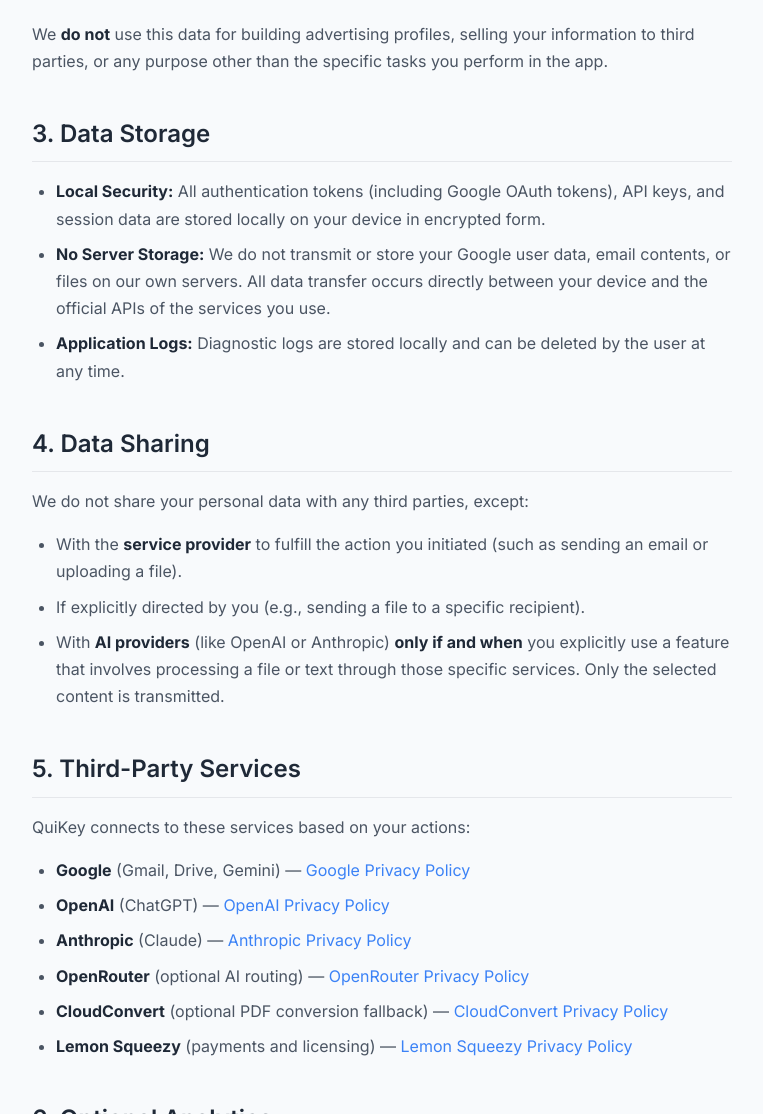
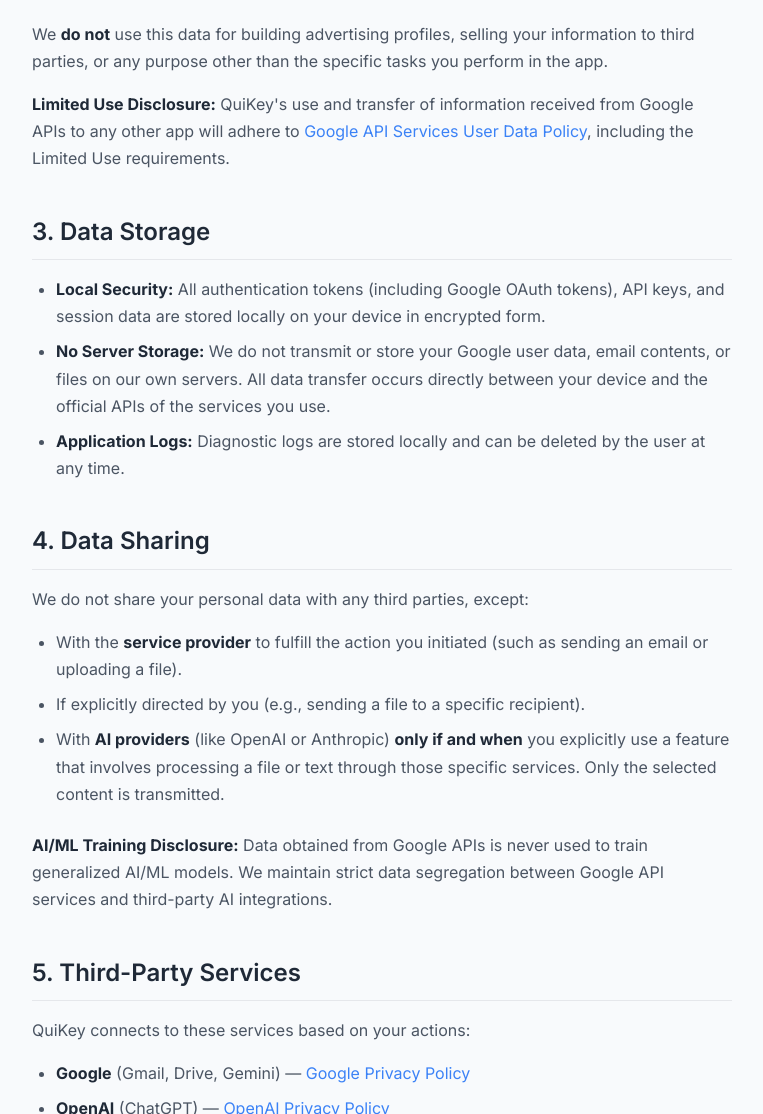
Before and after one commit to tomer-ben-david/2025-send-to-gmail-website, an Astro site: page /privacy in a window 1280 px wide. Shown: the part 1044-2158 px from the top of the page, without its empty margins (258-1021 px from the left). Built offline with nearby package versions, Linux system fonts and the light colour scheme; Astro itself is replaced by a stand-in of ours.

Commit message:
Update Privacy Policy with Google OAuth compliance disclosures

```diff
--- a/src/pages/privacy.astro
+++ b/src/pages/privacy.astro
@@ -35,6 +35,7 @@
                         <li>Displaying your account email for session management within the app.</li>
                     </ul>
                     <p>We <strong>do not</strong> use this data for building advertising profiles, selling your information to third parties, or any purpose other than the specific tasks you perform in the app.</p>
+                    <p><strong>Limited Use Disclosure:</strong> QuiKey's use and transfer of information received from Google APIs to any other app will adhere to <a href="https://developers.google.com/terms/api-services-user-data-policy" target="_blank" rel="noopener">Google API Services User Data Policy</a>, including the Limited Use requirements.</p>
 
                     <h2>3. Data Storage</h2>
                     <ul>
@@ -50,6 +51,7 @@
                         <li>If explicitly directed by you (e.g., sending a file to a specific recipient).</li>
                         <li>With <strong>AI providers</strong> (like OpenAI or Anthropic) <strong>only if and when</strong> you explicitly use a feature that involves processing a file or text through those specific services. Only the selected content is transmitted.</li>
                     </ul>
+                    <p><strong>AI/ML Training Disclosure:</strong> Data obtained from Google APIs is never used to train generalized AI/ML models. We maintain strict data segregation between Google API services and third-party AI integrations.</p>
                 </section>
 
                 <h2>5. Third-Party Services</h2>
```
